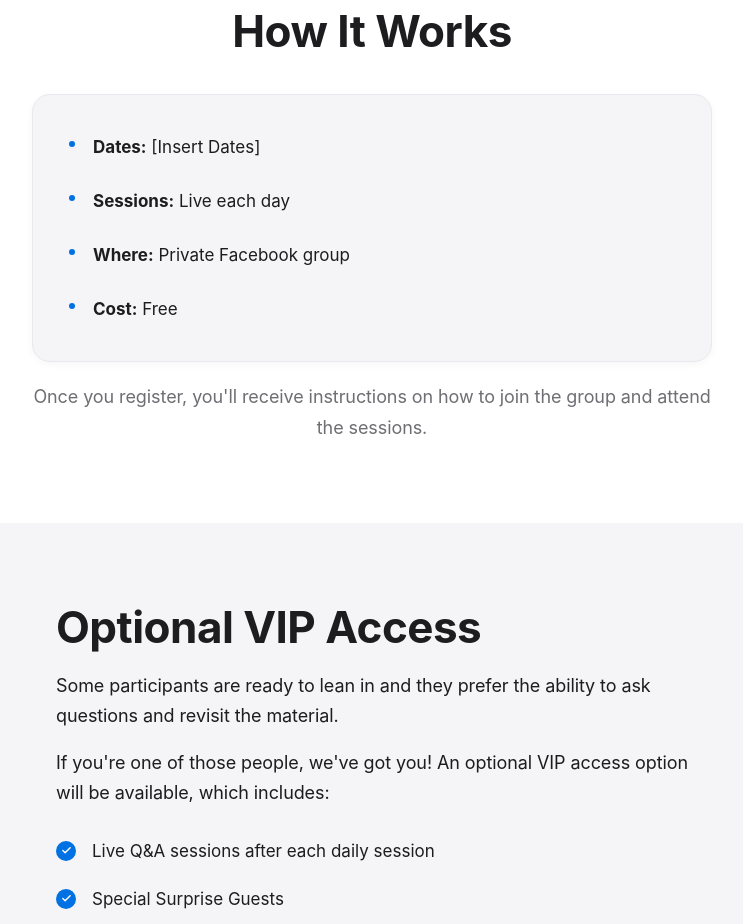
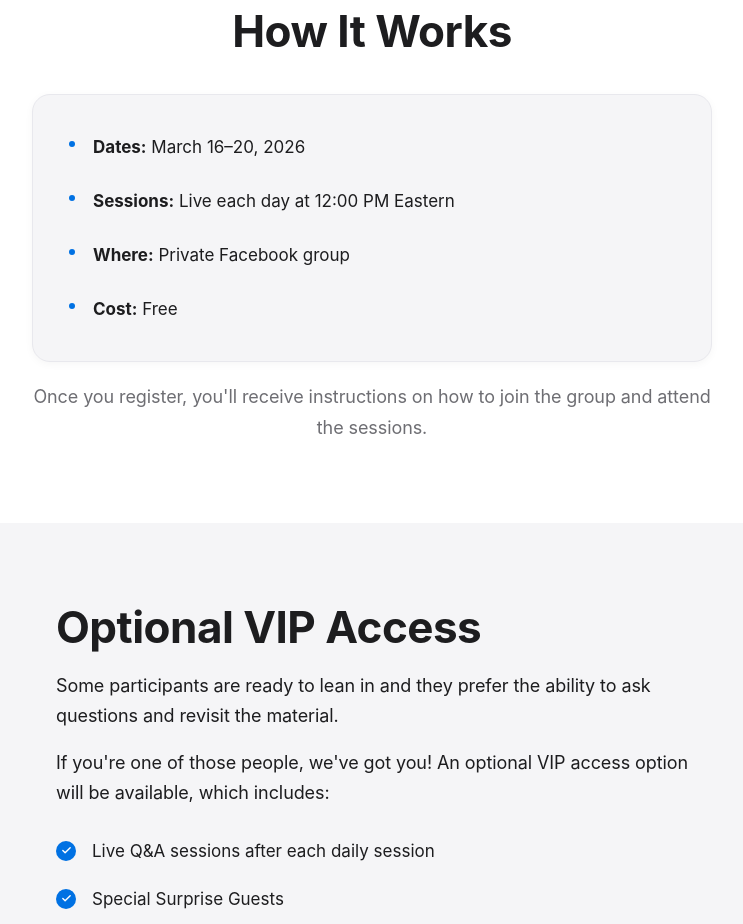
Before and after one commit to rbradshaw9/emotionalfreedomchallenge, a Next.js app: page / in a window 1280 px wide. Shown: the part 5460-6384 px from the top of the page, without its empty margins (268-1011 px from the left). Built offline with nearby package versions, Linux system fonts and the light colour scheme.

Commit message:
Fix How It Works dates: replace placeholder with March 16-20 at 12PM Eastern

```diff
--- a/app/(main)/page.tsx
+++ b/app/(main)/page.tsx
@@ -209,8 +209,8 @@ export default function RegistrationPage() {
           <div className="v2-spacer--sm"></div>
           <div className="v2-card v2-max-w-narrow" style={{ background: 'var(--v2-bg-muted)', margin: '0 auto' }}>
             <ul className="v2-list" style={{ margin: 0 }}>
-              <li style={{ marginBottom: '10px' }}><strong>Dates:</strong> [Insert Dates]</li>
-              <li style={{ marginBottom: '10px' }}><strong>Sessions:</strong> Live each day</li>
+              <li style={{ marginBottom: '10px' }}><strong>Dates:</strong> March 16–20, 2026</li>
+              <li style={{ marginBottom: '10px' }}><strong>Sessions:</strong> Live each day at 12:00 PM Eastern</li>
               <li style={{ marginBottom: '10px' }}><strong>Where:</strong> Private Facebook group</li>
               <li style={{ marginBottom: 0 }}><strong>Cost:</strong> Free</li>
             </ul>
```
